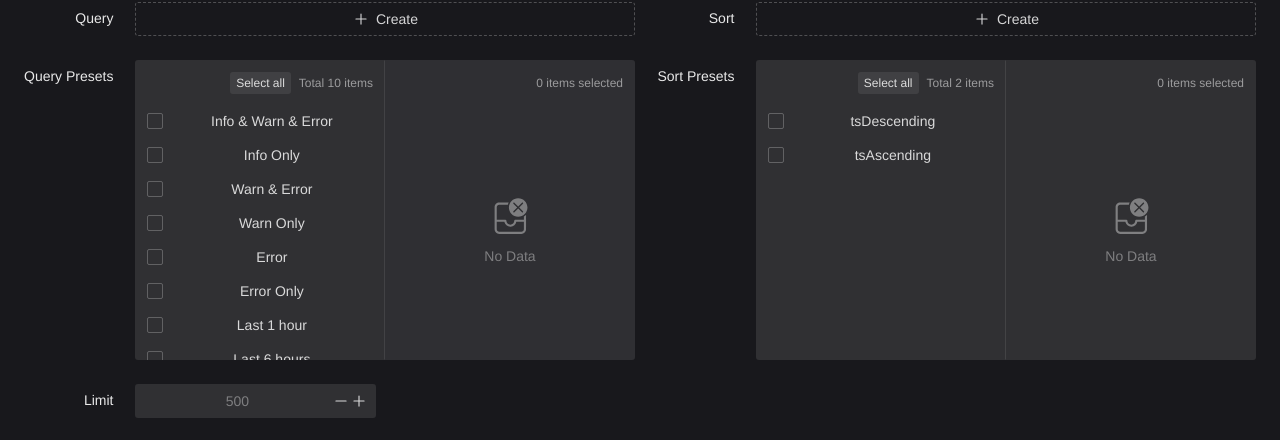
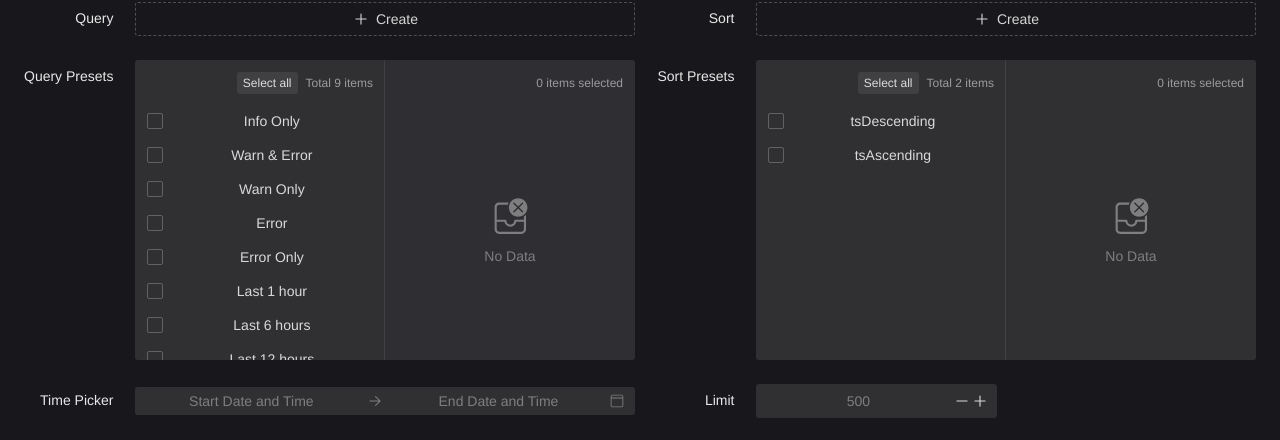
Before and after one commit to GUA19/logy_interface, a Vue app: page /swirl in a window 1280 px wide. Shown: the part 344-784 px from the top of the page. Built offline with nearby package versions, Linux system fonts and the light colour scheme; no server answers.

Commit message:
impl time picker for queryform

```diff
--- a/src/components/Queryform.vue
+++ b/src/components/Queryform.vue
@@ -30,18 +30,16 @@ let formValue = reactive({
     component: null as any,
     instance: null as null | string,
     ip: null as null | string,
+    query: ref([] as string[]),
+    sort: ref([] as string[]),
+    queryPreset: ref([] as string[]),
+    sortPreset: ref([] as string[]),
+    range: ref(null as number[] | null),
+    // range: ref([Date.now() - 1 * 60 * 60 * 1000, Date.now()]),
     limit: null as null | number,
-    query: ref([]),
-    sort: ref([]),
-    queryPreset: ref([]),
-    sortPreset: ref([]),
 })
 
 let queryPresetOptions = [
-    {
-        label: 'Info & Warn & Error',
-        value: '{}',
-    },
     {
         label: 'Info Only',
         value: '{"level":"info"}',
@@ -175,6 +173,12 @@ async function queryLogy(formValue: any) {
                 }
             }
         }
+        if (formValue.range != null) {
+            query['ts'] = {
+                '$gte': parseFloat(formValue.range[0].toString() +'000000'),
+                '$lte': parseFloat(formValue.range[1].toString() + '000000'),
+            }
+        }
         for (let k of formValue.sort) {
             if (k != "" && k != "{}") {
                 let obj = JSON.parse(k)
@@ -248,11 +252,12 @@ async function queryLogy(formValue: any) {
     if (!limit || limit < 0) {
         limit = 500
     }
-    console.log(name, limit, JSON.stringify(query), JSON.stringify(sort))
+    // console.log(name, limit, JSON.stringify(query), JSON.stringify(sort))
     for (let n of name) {
         try {
+            // let res: any[] = []
             let res = await GetAPI.getLogs(n, JSON.stringify(query), JSON.stringify(sort), limit)
-            console.log(res)
+            // console.log(res)
             if (res == null) {
                 console.log('No document found match the query data!', n)
                 continue
@@ -360,12 +365,17 @@ async function queryLogy(formValue: any) {
                 <n-transfer v-model:value="formValue.sortPreset" size="small" source-title=" " target-title=" "
                     :options="sortPresetOptions" />
             </n-form-item-gi>
+            <n-form-item-gi span="12" label="Time Picker" path="timePicker">
+                <n-date-picker class="mt-3" size="small" clearable v-model:value="formValue.range" type="datetimerange"
+                    style="width: 100%" />
+            </n-form-item-gi>
+            <n-form-item-gi span="12" label="Limit" path="limit">
+                <n-input-number v-model:value="formValue.limit" placeholder="500" />
+            </n-form-item-gi>
         </n-grid>
-        <n-form-item label="Limit" path="limit">
-            <n-input-number v-model:value="formValue.limit" placeholder="500" />
-        </n-form-item>
         <n-button @click="queryLogy(formValue)" :disabled="disableQueryButton">
             QUERY
         </n-button>
+        {{ formValue.range }}
     </n-form>
 </template>
```
